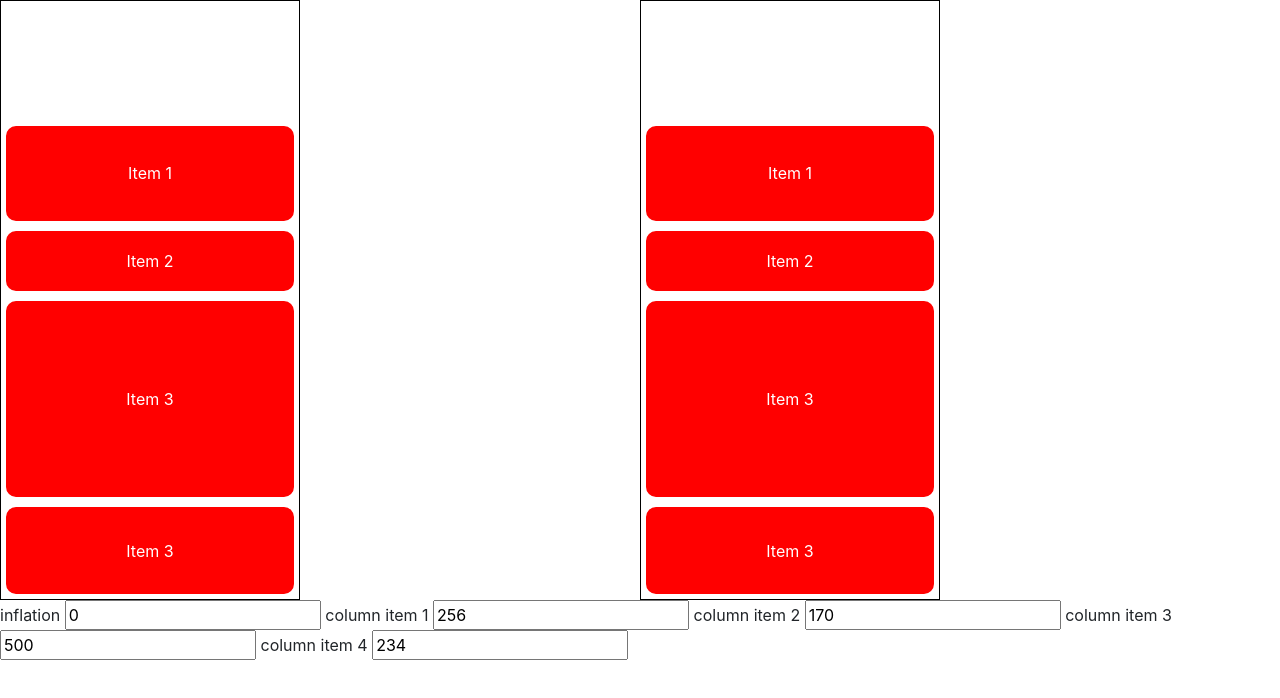
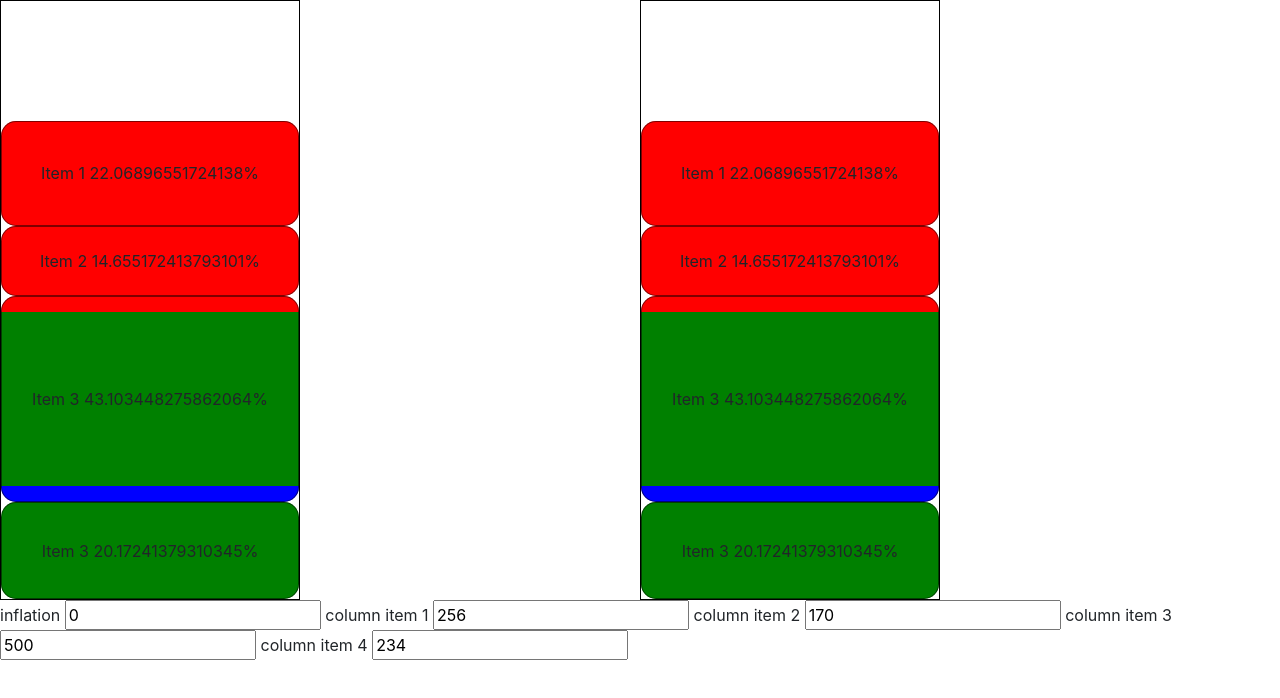
Before and after one commit to gihook/charts, an Angular app: page / in a window 1280 px wide. Shown: the top 698 px of the page. Built offline with nearby package versions, Linux system fonts and the light colour scheme.

Commit message:
Added logic for red segment

```diff
--- a/src/app/components/column/column.component.css
+++ b/src/app/components/column/column.component.css
@@ -12,16 +12,13 @@
 	height: 80%;
 }
 
-p.blocktext {
-    position: relative;
-	top: 50%;
-	transform: translateY(-50%);
-	text-align: center;
-	color: white;
-}
 
 .column-row {
-	background-color: red;
-	border: 5px solid white;
 	border-radius: 15px;
+	display: flex;
+	align-items: center;
+	justify-content: center;
+	-webkit-box-shadow:inset 0px 0px 0px 1px rgba(0, 0, 0, 0.5);
+	-moz-box-shadow:inset 0px 0px 0px 1px rgba(0, 0, 0, 0.5);
+	box-shadow:inset 0px 0px 0px 1px rgba(0, 0, 0, 0.5);
 }
--- a/src/app/components/column/column.component.html
+++ b/src/app/components/column/column.component.html
@@ -1,9 +1,9 @@
 <div class="component-container">
 	<div class="empty-space" [style.height]="emptyDivPercentage + '%'"></div>
 	<div class="column-container" [style.height]="containerDivePercentage + '%'">
-		<ng-container *ngFor="let column of columnItems">
-			<div *ngIf="column.value > minimalValue" [style.height]="getColumnHeightPercentage(column.value) + '%'" class="column-row">
-				<p class="blocktext">{{ column.label }}</p>
+		<ng-container *ngFor="let column of columnItems; let i = index">
+			<div *ngIf="column.value > minimalValue" [style.height]="getColumnHeightPercentage(column.value) + '%'" [style.background]="getLinearGradient(column, i)" class="column-row">
+				<span class="blocktext">{{ column.label }} {{ getColumnHeightPercentage(column.value) + "%" }}</span>
 			</div>
 		</ng-container>
 	</div>
--- a/src/app/components/column/column.component.ts
+++ b/src/app/components/column/column.component.ts
@@ -13,6 +13,14 @@ export class ColumnComponent {
 	emptyDivPercentage: number = 20;
 	containerDivePercentage: number = 80;
 	minimalValue = 50;
+
+	totalRedPercentage: number = 40;
+	totalGreenPercentage: number = 20;
+	totalBluePercentage: number = 40;
+
+	blueColor: string = "blue";
+	greenColor: string = "green";
+	redColor: string = "red";
 
 	constructor() { }
 
@@ -53,4 +61,50 @@ export class ColumnComponent {
 		return sum;
 	}
 
+	getLinearGradient(column: ColumnItem, i: number): string {
+		console.log(column.label);
+		let sumOfPreviousPercentages = this.getSumOfPreviousPercentages(i);
+		console.log("sum: " + sumOfPreviousPercentages);
+
+		let redPercentage = this.getRedGradientPercentage(sumOfPreviousPercentages, i);
+		let greenPercentage = 100 - redPercentage;
+
+		let redParams = `${this.redColor} 0%, ${this.redColor} ${redPercentage}%`;
+		let greenParams = `${this.greenColor} ${redPercentage}%, ${this.greenColor} ${greenPercentage}%`;
+		let blueParams = `${this.blueColor} ${greenPercentage}%, ${this.blueColor} 100%`;
+		let gradientString = `linear-gradient(to bottom,${redParams}, ${greenParams}, ${blueParams})`;
+
+		console.log(gradientString);
+
+		return gradientString;
+	}
+
+	/**
+	 * TODO: Refactor
+	 */
+	getRedGradientPercentage(sumOfPrevious: number, index) {
+		if (sumOfPrevious < this.totalRedPercentage) return 100;
+
+		console.log("%: " + this.getColumnHeightPercentage(this.columnItems[index].value));
+		console.log("dif: " + (sumOfPrevious - this.totalRedPercentage));
+
+		let result = (this.totalRedPercentage - (sumOfPrevious - this.getColumnHeightPercentage(this.columnItems[index].value)))
+			/ this.getColumnHeightPercentage(this.columnItems[index].value) * 100;
+
+		if (result < 0) return 0;
+
+		return result;
+	}
+
+	getSumOfPreviousPercentages(index: number): number {
+		let sum = 0;
+
+		for (let i = 0; i <= index; i++) {
+			let columnValue = this.columnItems[i].value;
+			sum += this.getColumnHeightPercentage(columnValue);
+		}
+
+		return sum;
+	}
+
 }
--- a/tslint.json
+++ b/tslint.json
@@ -74,8 +74,7 @@
       "check-whitespace"
     ],
     "quotemark": [
-      true,
-      "single"
+      true
     ],
     "radix": true,
     "semicolon": [
```
